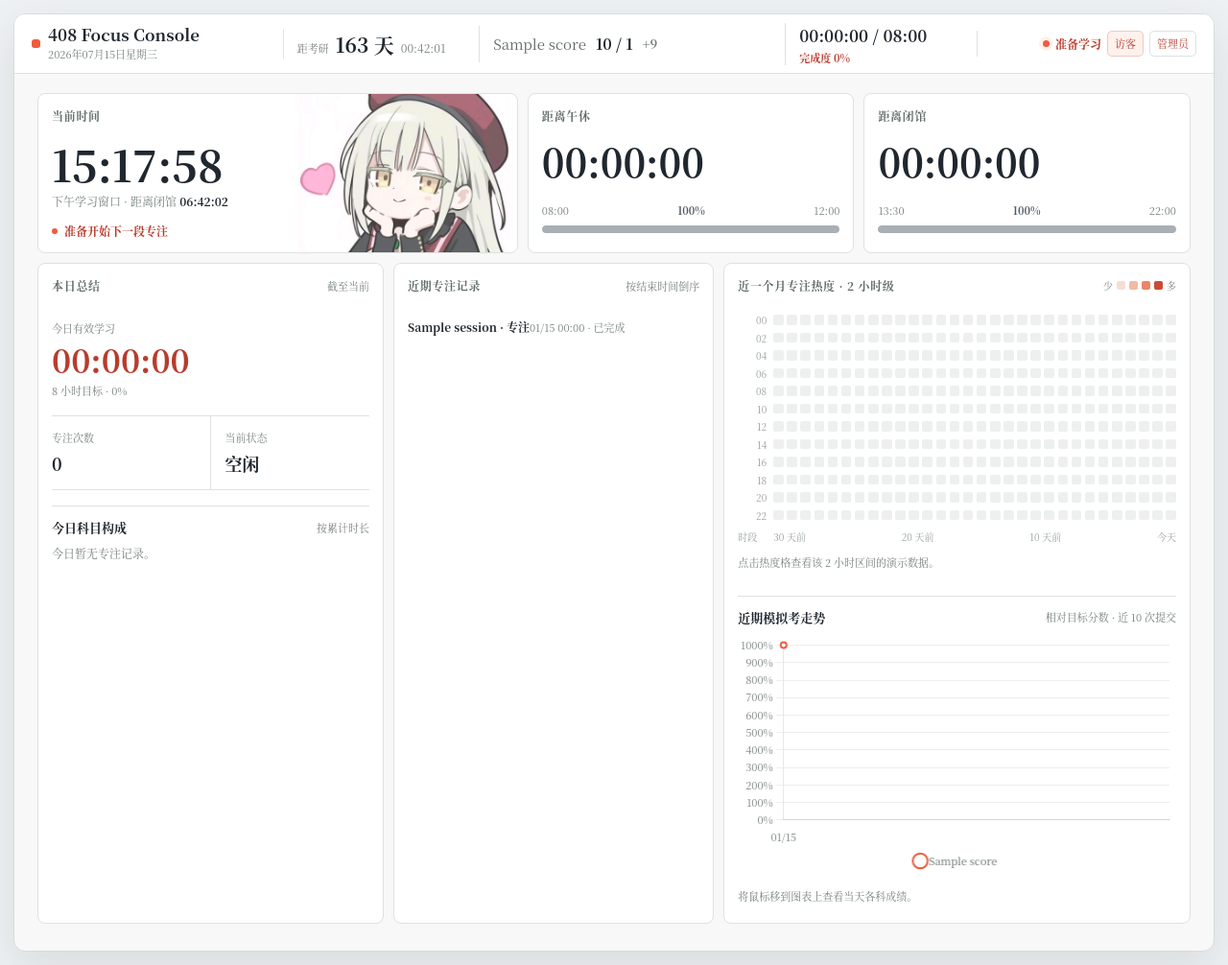
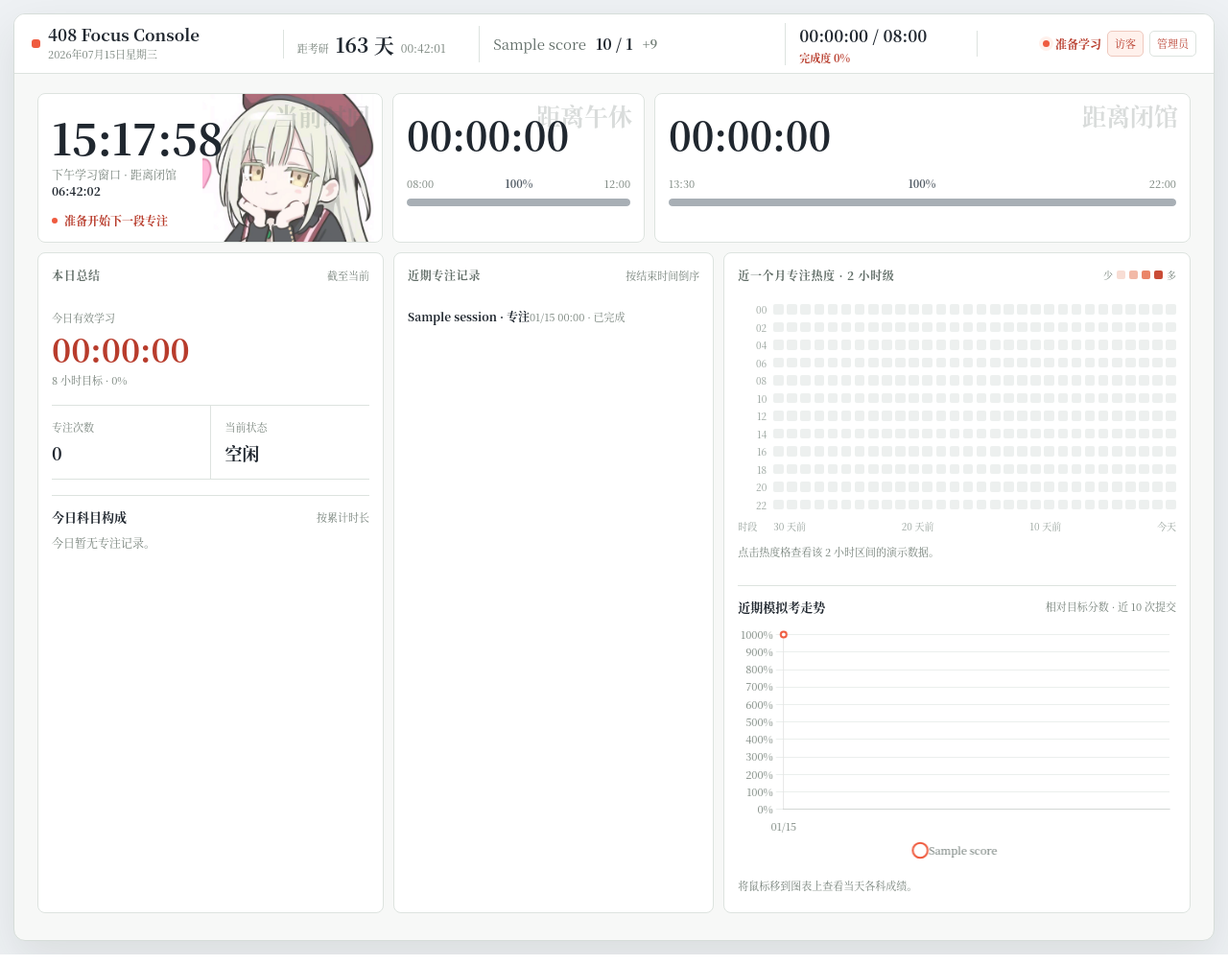
Before and after one commit to GYPp1us/408-Dashboard, a Flask app: page /guest in a window 1280 px wide. Shown: the whole page at 96% size. Run offline with Flask 3, Linux system fonts and the light colour scheme; data comes from the database, SQL or seed files in the repository; tables that the repository leaves empty hold one stand-in row (values such as "Sample post").

Commit message:
style: 按时间长度调整卡片宽度

```diff
--- a/app/static/app.css
+++ b/app/static/app.css
@@ -40,13 +40,15 @@ button { cursor:pointer; }
 .back-link { color:var(--accent-deep); }
 .panel { min-width:0; padding:14px; border:1px solid var(--line); border-radius:8px; background:var(--surface); }
 .panel h2 { margin:0; font-size:14px; }
-.time-grid { display:grid; grid-template-columns:1.25fr .85fr .85fr; gap:10px; }
-.time-card { min-height:136px; }
-.time-card h2,.section-heading h2 { color:#626e68; font-size:12px; font-weight:700; letter-spacing:.7px; text-transform:uppercase; }
-.time-card > strong { display:block; margin-top:19px; font-size:40px; line-height:1; }
+.time-grid { --morning-window:14400fr; --library-window:30600fr; display:grid; grid-template-columns:360px minmax(0,var(--morning-window)) minmax(0,var(--library-window)); gap:10px; }
+.time-card { position:relative; min-height:136px; overflow:hidden; }
+.time-card h2 { position:absolute; z-index:1; top:10px; right:12px; color:rgba(98,110,104,.24); font-size:25px; font-weight:800; line-height:1; letter-spacing:0; white-space:nowrap; pointer-events:none; }
+.section-heading h2 { color:#626e68; font-size:12px; font-weight:700; letter-spacing:.7px; text-transform:uppercase; }
+.time-card > :not(h2) { position:relative; z-index:2; }
+.time-card > strong { display:block; margin-top:8px; font-size:40px; line-height:1; }
 .current-time-card { position:relative; overflow:hidden; }
 .current-time-card::after { content:""; position:absolute; z-index:0; top:0; right:8px; bottom:0; width:50%; background:url("current-time-art.jpg") right center/auto 100% no-repeat; opacity:.8; pointer-events:none; }
-.current-time-card > * { position:relative; z-index:1; max-width:52%; }
+.current-time-card > :not(h2) { max-width:52%; }
 .current-time-card > strong { font-size:45px; }
 .time-card p { margin:8px 0 0; color:var(--muted); font-size:12px; }
 .time-card p b { color:var(--ink); }
--- a/app/static/app.js
+++ b/app/static/app.js
@@ -190,6 +190,9 @@
       ["lunch", data.windows.morning],
       ["library", data.windows.library],
     ];
+    const timeGrid = $(".time-grid");
+    timeGrid?.style.setProperty("--morning-window", `${Math.max(1, Number(data.windows.morning.total_seconds) || 1)}fr`);
+    timeGrid?.style.setProperty("--library-window", `${Math.max(1, Number(data.windows.library.total_seconds) || 1)}fr`);
     const fetchedAt = Date.now();
     const serverNowAt = Date.parse(data.now);
     const setWindow = (prefix, value, endAt, now) => {
```
Also changed, not shown: tests/test_theme.py (+13 -0 lines).
